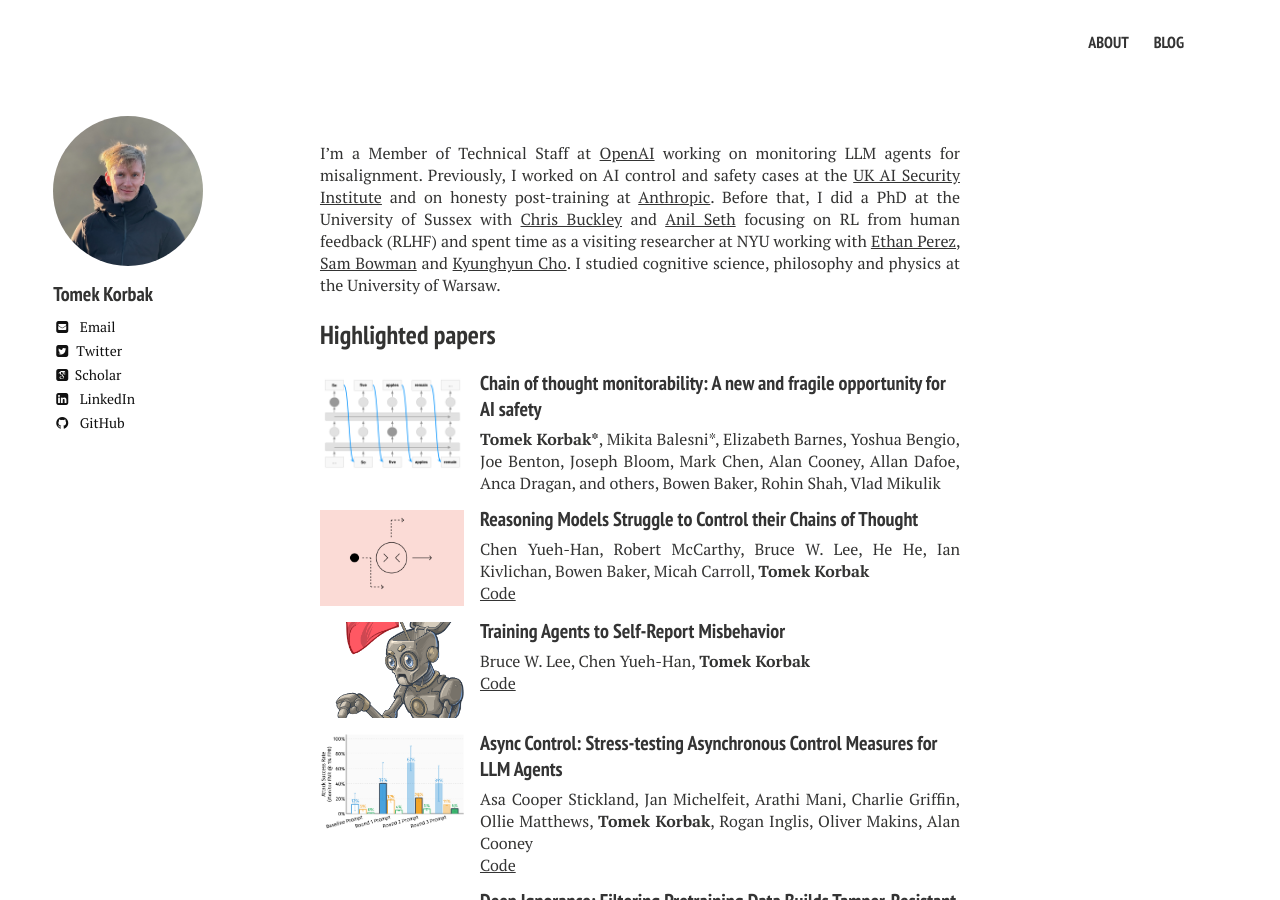
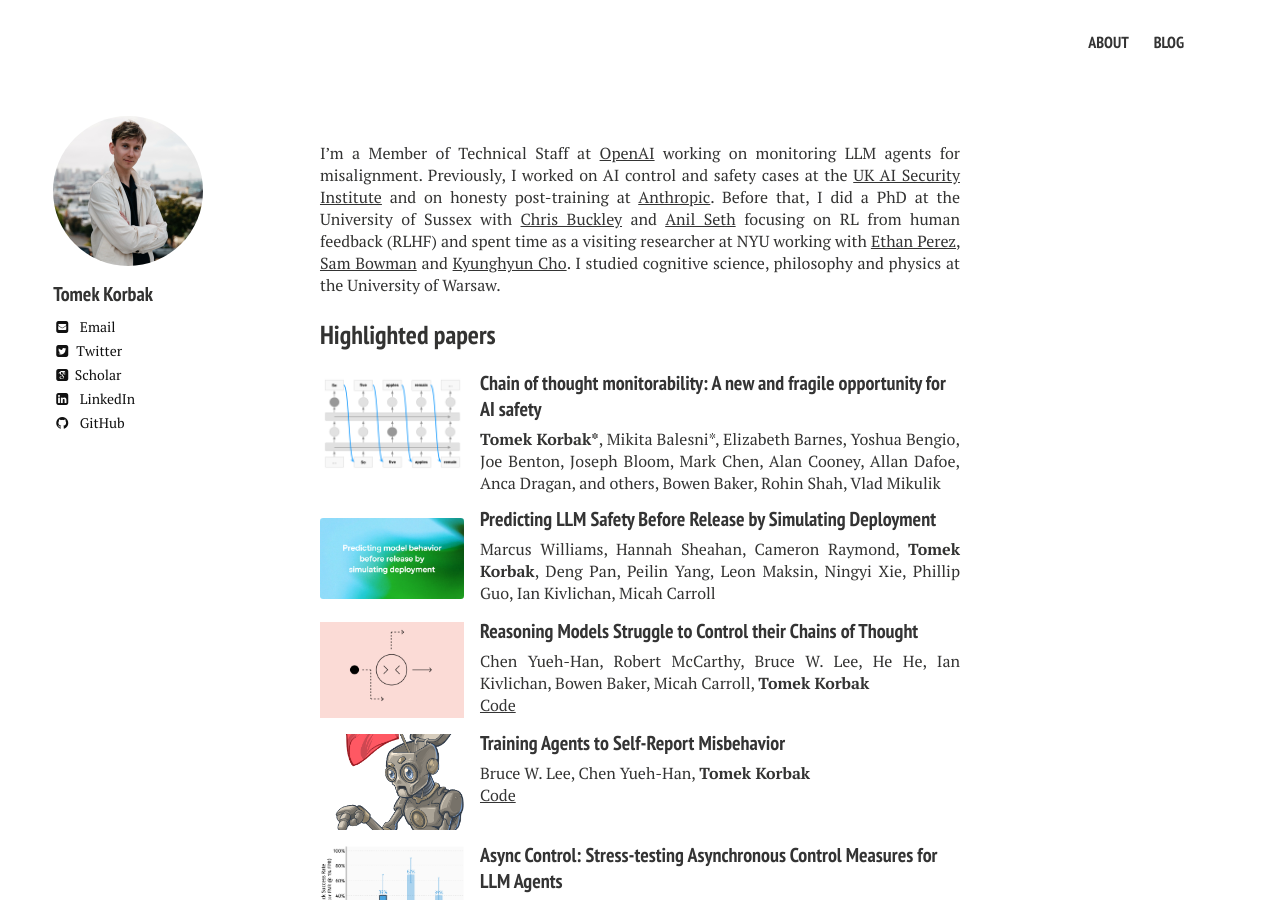
Before and after one commit to tomekkorbak/tomekkorbak.github.io, a Jekyll site: the page built from index.md, in a window 1280 px wide and 900 px high. Built offline with Jekyll 4.4.1, drawn with Linux system fonts in a browser that asks for light colours; nearby versions of some CDN libraries; some web fonts are replaced.

Commit message:
Update profile photo and highlighted paper

```diff
--- a/_config.yml
+++ b/_config.yml
@@ -39,7 +39,7 @@ titlecase: true
 # Site owner
 owner:
   name: Tomek Korbak
-  avatar: IMG_9188_cop.jpg
+  avatar: 132A2933-profile.jpg
   bio: OpenAI
   email: tomasz.korbak@gmail.com
 #  disqus-shortname:
--- a/index.md
+++ b/index.md
@@ -22,6 +22,24 @@ I'm a Member of Technical Staff at [OpenAI](https://openai.com) working on monit
 <h3>Chain of thought monitorability: A new and fragile opportunity for AI safety</h3>
 </a>
 <p class="authors"><b>Tomek Korbak*</b>, Mikita Balesni*, Elizabeth Barnes, Yoshua Bengio, Joe Benton, Joseph Bloom, Mark Chen, Alan Cooney, Allan Dafoe, Anca Dragan, and others, Bowen Baker, Rohin Shah, Vlad Mikulik</p>
+
+</div>
+</li>
+
+
+<li>
+<div class="thumb">
+<a href="https://arxiv.org/abs/2607.07184">
+<img src="{{ site.url }}/images/thumbnails/deployment-simulation.png">
+</a>
+</div>
+
+
+<div class="text">
+<a href="https://arxiv.org/abs/2607.07184">
+<h3>Predicting LLM Safety Before Release by Simulating Deployment</h3>
+</a>
+<p class="authors">Marcus Williams, Hannah Sheahan, Cameron Raymond, <b>Tomek Korbak</b>, Deng Pan, Peilin Yang, Leon Maksin, Ningyi Xie, Phillip Guo, Ian Kivlichan, Micah Carroll</p>
 
 </div>
 </li>
```
Also changed, not shown: images/132A2933-profile.jpg (added), images/thumbnails/deployment-simulation.png (added).
